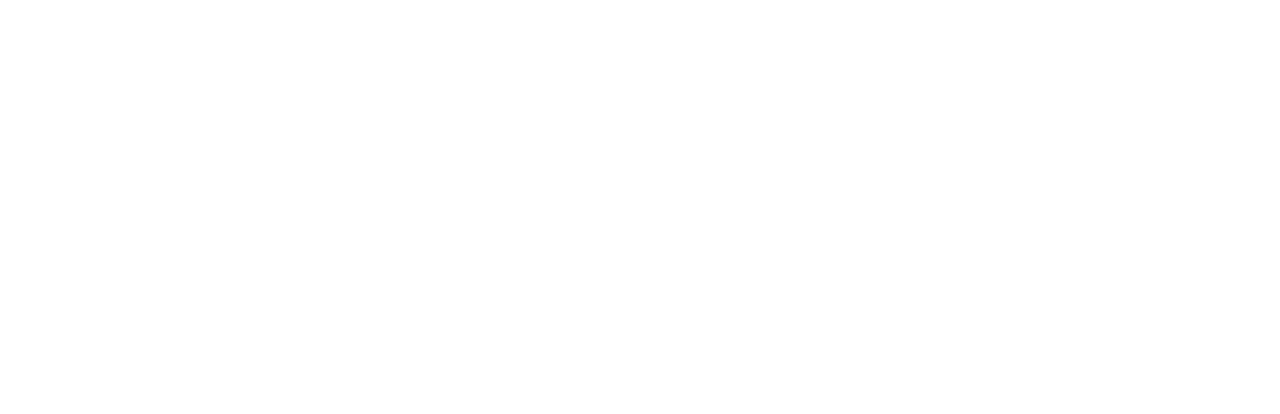
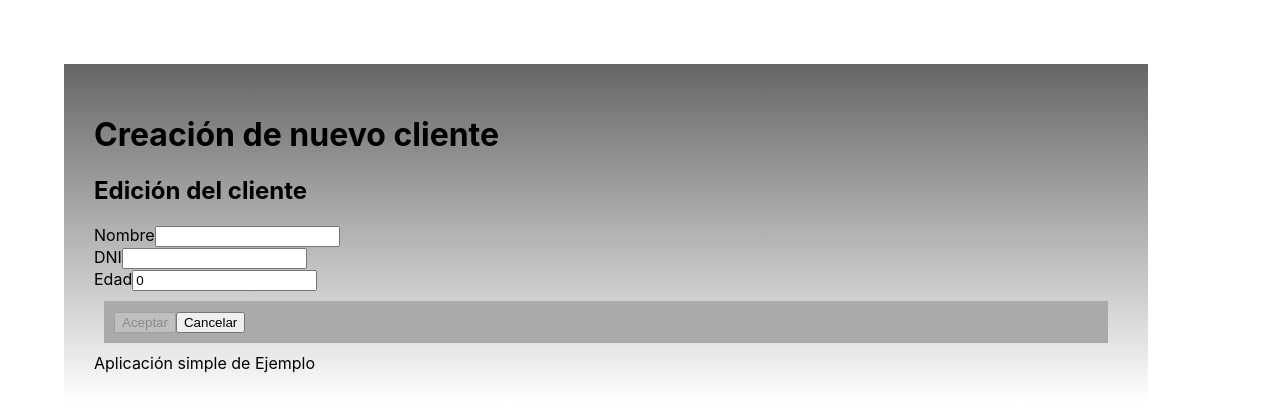
Before and after one commit to DavidAriasDeveloper/customers-app, a React (Create React App) app: page /customers/new in a window 1280 px wide. Shown: the top 414 px of the page. Built offline with nearby package versions, Linux system fonts and the light colour scheme.

Commit message:
Fix json-server, and new redux-form features

```diff
--- a/db.json
+++ b/db.json
@@ -1,22 +1,28 @@
 {
   "customers": [
     {
-      "id": "2700000",
-      "dni": "2700000",
-      "name": "Juan Pereza",
-      "age": 37
+      "id": "30000001",
+      "dni": "30000001",
+      "name": "FACUNDO 2",
+      "age": 30
     },
     {
-      "id": "3000000",
-      "dni": "3000000",
-      "name": "Otro",
-      "age": 35
+      "id": "500000",
+      "dni": "500000",
+      "name": "CARLOS SANCHES",
+      "age": 40
     },
     {
-      "id": "3300000",
-      "dni": "3300000",
-      "name": "Luis Martinez",
-      "age": 32
+      "dni": "6868686",
+      "name": "Nuevo cliente",
+      "age": 10,
+      "id": "XSCfaW5"
+    },
+    {
+      "name": "NUEVO CLIENTE 1",
+      "dni": "99999",
+      "age": 11,
+      "id": "kxmVQVd"
     }
   ],
   "posts": [
--- a/package.json
+++ b/package.json
@@ -3,6 +3,7 @@
   "version": "0.1.0",
   "private": true,
   "dependencies": {
+    "json-server": "^0.14.2",
     "react": "^16.7.0",
     "react-dom": "^16.7.0",
     "react-redux": "^6.0.1",
@@ -15,7 +16,7 @@
     "reselect": "^4.0.0"
   },
   "scripts": {
-    "start": "concurrently --kill-others \"react-scripts start\" \"json-server db.json --host 0.0.0.0 --port 8082\"",
+    "start": "concurrently --kill-others \"react-scripts start\" \"node node-server.js\"",
     "build": "react-scripts build",
     "test": "react-scripts test",
     "eject": "react-scripts eject"
--- a/src/App.js
+++ b/src/App.js
@@ -6,6 +6,7 @@
 import HomeContainer from './containers/HomeContainer';
 import CustomersContainer from './containers/CustomersContainer';
 import CustomerContainer from './containers/CustomerContainer';
+import NewCustomerContainer from './containers/NewCustomerContainer';
 
 class App extends Component {
 
@@ -22,7 +23,7 @@
                     <Route exact path="/" component={ HomeContainer }/>
                     <Route exact path="/customers" component={ this.renderCustomerListContainer }/>
                     <Switch>
-                        <Route path="/customers/new" component={ this.renderCustomerNewContainer }/>
+                        <Route path="/customers/new" component={ NewCustomerContainer }/>
                         <Route path="/customers/:dni" render={ props => <CustomerContainer dni={ props.match.params.dni }/> }/>
                     </Switch>
                 </div>
--- a/src/api/index.js
+++ b/src/api/index.js
@@ -4,4 +4,10 @@
         method: 'PUT',
         body: JSON.stringify(obj),
         headers: new Headers({ 'Content-type': 'application/json' })
-    }).then(v => v.json());
+    }).then(v => v.json())
+    .then(r => {
+            if(r.error) {
+                    return Promise.reject(r.validation);
+            }
+            return r;
+    })
--- a/src/components/CustomerEdit.js
+++ b/src/components/CustomerEdit.js
@@ -3,6 +3,7 @@
 import { reduxForm, Field } from 'redux-form';
 import { setPropsAsInitial } from './../helpers/setPropsAsInitial';
 import CustomersActions from './CustomersActions';
+import { Prompt } from 'react-router-dom';
 
 /*const isRequired = value => (
     !value && "Este campo es requerido"
@@ -11,6 +12,13 @@
 const isNumber = value => (
     isNaN(Number(value)) && "El campo debe ser número"
 );
+
+const toNumber = value => value && Number(value);
+const toUpper = value => value && value.toUpperCase();
+const toLower = value => value && value.toLowerCase();
+
+const onlyGrow = (value, previousValue, values) =>
+    value && (!previousValue ? value : (value > previousValue ? value : previousValue));
 
 const MyField = ({ input, meta, type, label, name }) => (
     <div>
@@ -22,7 +30,7 @@
     </div>
 );
 
-const CustomerEdit = ({ name, dni, age, handleSubmit, submitting, onBack }) => {
+const CustomerEdit = ({ name, dni, age, handleSubmit, submitting, onBack, pristine, submitSucceeded }) => {
     return (
         <div>
             <h2>Edición del cliente</h2>
@@ -32,6 +40,8 @@
                         name="name"
                         component={ MyField }
                         type="text"
+                        parse={ toUpper }
+                        format={ toLower }
                         label="Nombre"></Field>
                 </div>
                 <div>
@@ -47,12 +57,19 @@
                         component={ MyField }
                         type="number"
                         validate={ isNumber }
+                        parse={ toNumber }
+                        normalize={ onlyGrow }
                         label="Edad"></Field>
                 </div>
                 <CustomersActions>
-                    <button type="submit" disabled={ submitting }>Aceptar</button>
-                    <button onClick={ onBack }>Cancelar</button>
+                    <button type="submit" disabled={ pristine || submitting }>Aceptar</button>
+                    <button type="button" disable={ submitting } onClick={ onBack }>Cancelar</button>
                 </CustomersActions>
+                <Prompt
+                    when={ !pristine && !submitSucceeded}
+                    message="Se perderan los datos si continúa">
+
+                </Prompt>
             </form>
         </div>
     );
--- a/src/containers/CustomerContainer.js
+++ b/src/containers/CustomerContainer.js
@@ -9,6 +9,7 @@
 import { Route, withRouter } from 'react-router-dom';
 import { fetchCustomers } from './../actions/fetchCustomers';
 import { updateCustomer } from './../actions/updateCustomer';
+import { SubmissionError } from 'redux-form';
 
 class CustomerContainer extends Component {
 
@@ -21,10 +22,18 @@
     handleSubmit = values => {
         console.log(JSON.stringify(values));
         const { id } = values;
-        this.props.updateCustomer(id, values);
+        return this.props.updateCustomer(id, values).then(r => {
+            if (r.error) {
+                throw new SubmissionError(r.payload);
+            }
+        });
     }
 
     handleOnBack = () => {
+        this.props.history.goBack();
+    }
+
+    handleOnSubmitSuccess = () => {
         this.props.history.goBack();
     }
 
@@ -35,6 +44,7 @@
                     const CustomerControl = match ? CustomerEdit : CustomerData;
                     return <CustomerControl { ...this.props.customer }
                             onSubmit={ this.handleSubmit }
+                            onSubmitSuccess={ this.handleOnSubmitSuccess }
                             onBack={ this.handleOnBack }/>
                 }
 
--- /dev/null
+++ b/src/containers/NewCustomerContainer.js
@@ -0,0 +1,49 @@
+import React, { Component } from 'react';
+import PropTypes from 'prop-types';
+import AppFrame from './../components/AppFrame';
+import CustomerEdit from './../components/CustomerEdit';
+import { connect } from 'react-redux';
+import { withRouter } from 'react-router-dom';
+
+class NewCustomerContainer extends Component {
+    handleSubmit = () => {
+
+    }
+
+    handleSubmitSuccess = () => {
+
+    }
+
+    handleOnBack = () => {
+
+    }
+
+    renderBody = () => {
+        const newCustomer = {
+            "id": "",
+            "dni": "",
+            "name": "",
+            "age": 0
+        };
+
+        return <CustomerEdit { ...newCustomer }
+                        onSubmit={ this.handleSubmit }
+                        onSubmitSuccess={ this.hanleSubmitSuccess }
+                        onBack={ this.handleOnBack }/>
+    }
+
+    render(){
+        return(
+            <div>
+                <AppFrame header={'Creación de nuevo cliente'}
+                        body={ this.renderBody() }></AppFrame>
+            </div>
+        );
+    }
+}
+
+NewCustomerContainer.propTypes = {
+
+};
+
+export default withRouter(connect(null, null)(NewCustomerContainer));
```
Also changed, not shown: node-server.js (added, +37 -0 lines), 1 other file (tests, documents, lock files or other folders).
